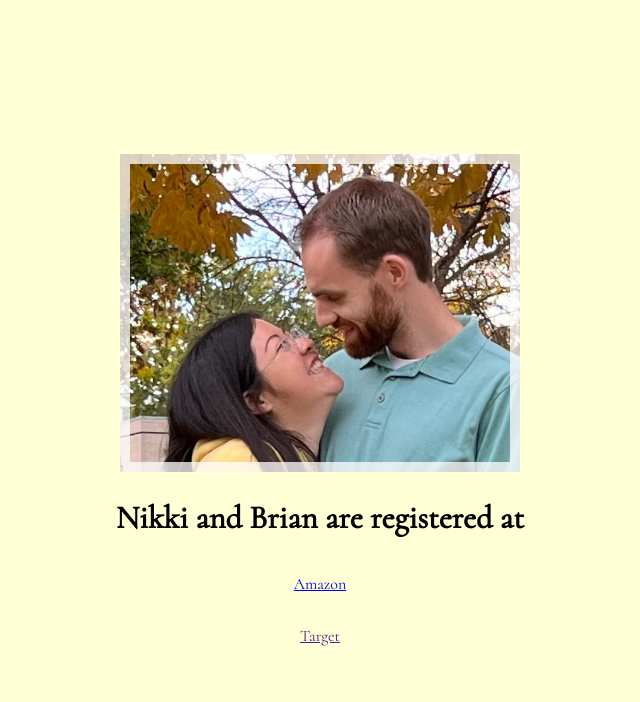
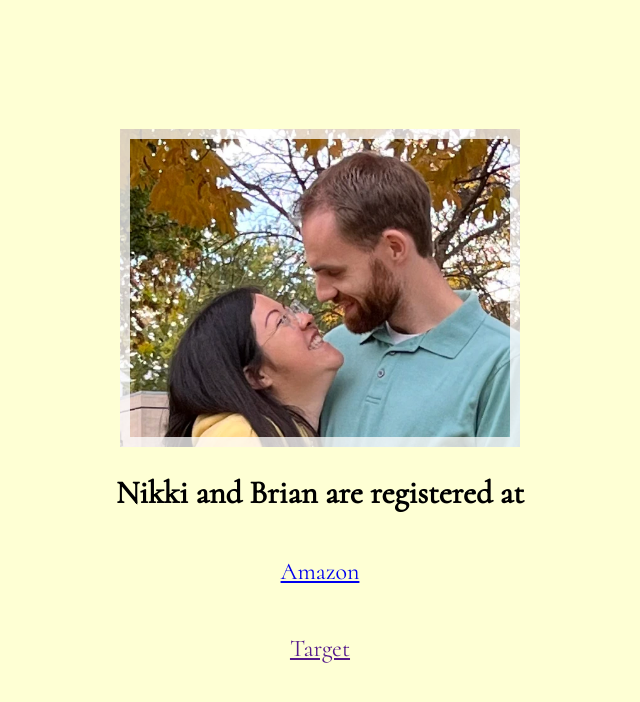
Before and after one commit to lambcode/lambcode-website, a plain HTML site: page registry/index.html in a window 1280 px wide. Shown: the whole page, without its empty margins (320-960 px from the left). Drawn offline with Linux system fonts and the light colour scheme.

Commit message:
font size

```diff
--- a/registry/index.html
+++ b/registry/index.html
@@ -15,6 +15,10 @@
 	  width: 400px;
 	    outline: 10px solid rgba(255, 255, 255, .75);
   outline-offset: -10px;
+  }
+
+  p {
+	  font-size: x-large;
   }
 
   .center {
```
